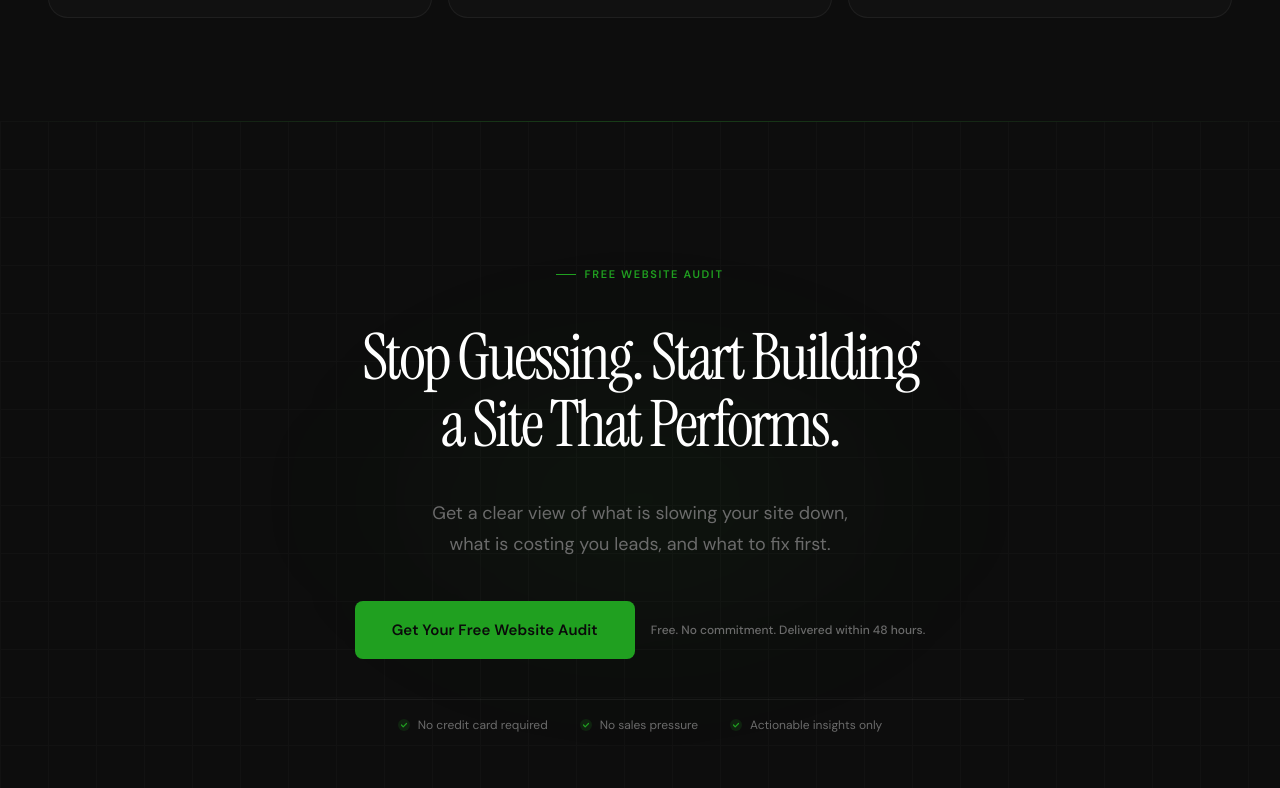
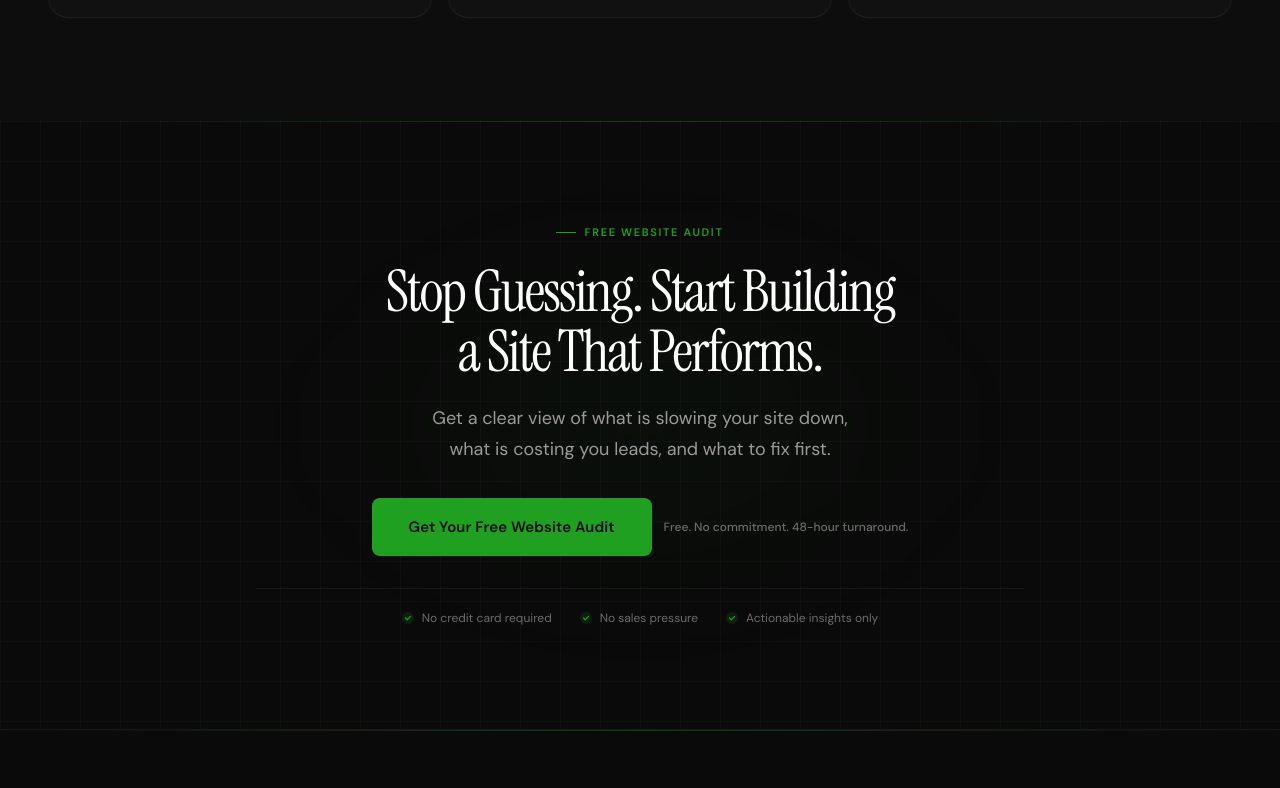
Before and after one commit to onyx-web-systems/onyx-web-systems, a Next.js app: page / in a window 1280 px wide. Shown: the part 4612-5400 px from the top of the page. Built offline with nearby package versions, Linux system fonts and the light colour scheme.

Commit message:
Update FinalCTASection.tsx

```diff
--- a/components/sections/FinalCTASection.tsx
+++ b/components/sections/FinalCTASection.tsx
@@ -5,99 +5,61 @@ import { LinkButton } from "@/components/ui/Button";
 import { viewportConfig } from "@/lib/motion";
 
 export const FinalCTASection = () => (
-  <section className="relative py-24 md:py-36 overflow-hidden"
-    style={{ backgroundColor: "#0D0D0D" }}>
-
-    {/* Top border */}
+  <section className="relative section bg-page overflow-hidden">
     <div className="absolute top-0 inset-x-0 h-px"
       style={{ background: "linear-gradient(to right, transparent, rgba(32,160,32,0.3), transparent)" }}
       aria-hidden="true" />
-
-    {/* Background glow — centered */}
-    <div className="absolute top-1/2 left-1/2 -translate-x-1/2 -translate-y-1/2 w-[700px] h-[400px] rounded-full blur-3xl pointer-events-none"
-      style={{ background: "radial-gradient(ellipse, rgba(32,160,32,0.06) 0%, transparent 70%)" }}
-      aria-hidden="true" />
-
-    {/* Grid pattern */}
-    <div className="absolute inset-0 pointer-events-none opacity-[0.02]"
-      style={{
-        backgroundImage: "linear-gradient(rgba(255,255,255,1) 1px, transparent 1px), linear-gradient(90deg, rgba(255,255,255,1) 1px, transparent 1px)",
-        backgroundSize: "48px 48px",
-      }}
-      aria-hidden="true" />
+    <div className="absolute top-1/2 left-1/2 -translate-x-1/2 -translate-y-1/2 w-[700px] h-[380px] rounded-full blur-3xl pointer-events-none"
+      style={{ background: "radial-gradient(ellipse, rgba(32,160,32,0.05) 0%, transparent 70%)" }} aria-hidden="true" />
+    <div className="absolute inset-0 bg-grid opacity-100 pointer-events-none" aria-hidden="true" />
 
     <div className="container-site relative z-10">
-      <div className="max-w-3xl mx-auto flex flex-col items-center text-center gap-10">
+      <div className="max-w-3xl mx-auto flex flex-col items-center text-center gap-8">
 
-        {/* Eyebrow */}
-        <motion.p
-          className="eyebrow"
-          initial={{ opacity: 0, y: 16 }}
-          whileInView={{ opacity: 1, y: 0 }}
-          viewport={viewportConfig}
-          transition={{ duration: 0.6, ease: [0.16, 1, 0.3, 1] }}
-        >
-          Free Website Audit
-        </motion.p>
-
-        {/* Headline */}
-        <motion.h2
-          className="font-display text-white text-balance"
-          style={{ fontSize: "clamp(2.25rem, 5vw, 4rem)", letterSpacing: "-0.04em", lineHeight: "1.05" }}
-          initial={{ opacity: 0, y: 24 }}
-          whileInView={{ opacity: 1, y: 0 }}
-          viewport={viewportConfig}
-          transition={{ duration: 0.8, ease: [0.16, 1, 0.3, 1], delay: 0.1 }}
-        >
-          Stop Guessing. Start Building a Site That Performs.
-        </motion.h2>
-
-        {/* Sub */}
-        <motion.p
-          className="text-[#6B6B6B] text-balance"
-          style={{ fontSize: "clamp(1rem, 1.5vw, 1.125rem)", lineHeight: "1.75", maxWidth: "520px" }}
+        <motion.div
+          className="flex flex-col items-center gap-5"
           initial={{ opacity: 0, y: 20 }}
           whileInView={{ opacity: 1, y: 0 }}
           viewport={viewportConfig}
-          transition={{ duration: 0.7, ease: [0.16, 1, 0.3, 1], delay: 0.2 }}
+          transition={{ duration: 0.65, ease: [0.16,1,0.3,1] }}
         >
-          Get a clear view of what is slowing your site down, what is costing you leads,
-          and what to fix first.
-        </motion.p>
+          <p className="eyebrow">Free Website Audit</p>
+          <h2 className="display-lg text-balance">
+            Stop Guessing. Start Building a Site That Performs.
+          </h2>
+          <p className="body-lg text-balance" style={{ maxWidth: "500px" }}>
+            Get a clear view of what is slowing your site down, what is costing
+            you leads, and what to fix first.
+          </p>
+        </motion.div>
 
-        {/* CTA */}
         <motion.div
-          className="flex flex-col sm:flex-row items-center gap-4"
-          initial={{ opacity: 0, y: 16 }}
+          className="flex flex-col sm:flex-row items-center gap-3"
+          initial={{ opacity: 0, y: 14 }}
           whileInView={{ opacity: 1, y: 0 }}
           viewport={viewportConfig}
-          transition={{ duration: 0.7, ease: [0.16, 1, 0.3, 1], delay: 0.3 }}
+          transition={{ duration: 0.6, delay: 0.15 }}
         >
           <LinkButton href="/audit" variant="primary" size="lg">
             Get Your Free Website Audit
           </LinkButton>
           <p className="text-xs text-[#6B6B6B] font-medium">
-            Free. No commitment. Delivered within 48 hours.
+            Free. No commitment. 48-hour turnaround.
           </p>
         </motion.div>
 
-        {/* Trust signals */}
         <motion.div
-          className="flex flex-wrap items-center justify-center gap-x-8 gap-y-3 pt-4 border-t border-white/[0.06] w-full"
+          className="flex flex-wrap items-center justify-center gap-x-7 gap-y-2.5 pt-5 border-t border-white/[0.06] w-full"
           initial={{ opacity: 0 }}
           whileInView={{ opacity: 1 }}
           viewport={viewportConfig}
-          transition={{ duration: 0.6, delay: 0.5 }}
+          transition={{ duration: 0.5, delay: 0.3 }}
         >
-          {[
-            "No credit card required",
-            "No sales pressure",
-            "Actionable insights only",
-          ].map((t) => (
+          {["No credit card required","No sales pressure","Actionable insights only"].map((t) => (
             <span key={t} className="flex items-center gap-2 text-xs text-[#6B6B6B]">
               <svg width="12" height="12" viewBox="0 0 12 12" fill="none">
-                <circle cx="6" cy="6" r="6" fill="#20A020" fillOpacity="0.15" />
-                <path d="M3.5 6L5.2 7.8L8.5 4.5" stroke="#20A020" strokeWidth="1.2" strokeLinecap="round" strokeLinejoin="round" />
+                <circle cx="6" cy="6" r="6" fill="#20A020" fillOpacity="0.14"/>
+                <path d="M3.5 6L5.2 7.8L8.5 4.5" stroke="#20A020" strokeWidth="1.2" strokeLinecap="round" strokeLinejoin="round"/>
               </svg>
               {t}
             </span>
```
